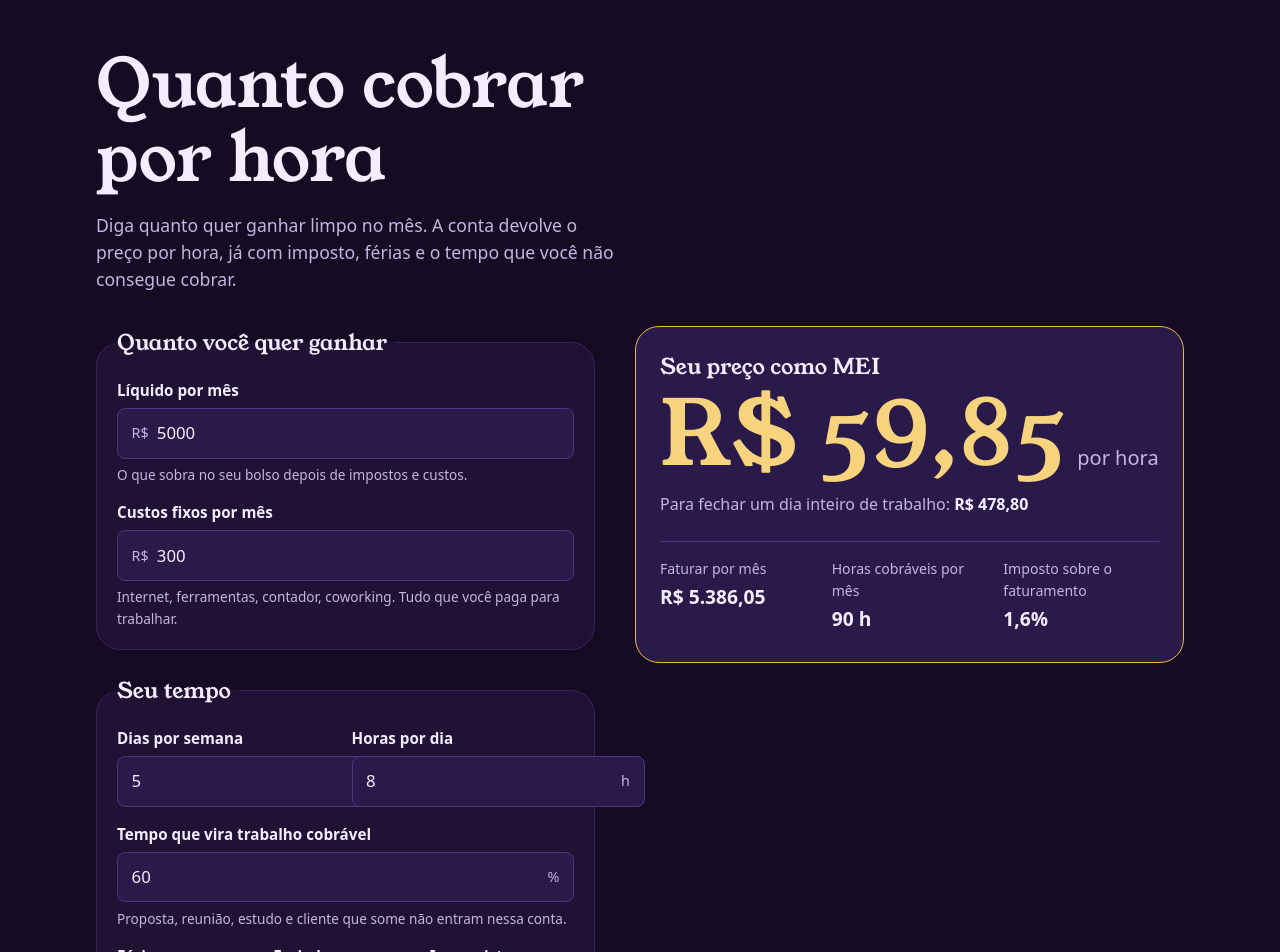
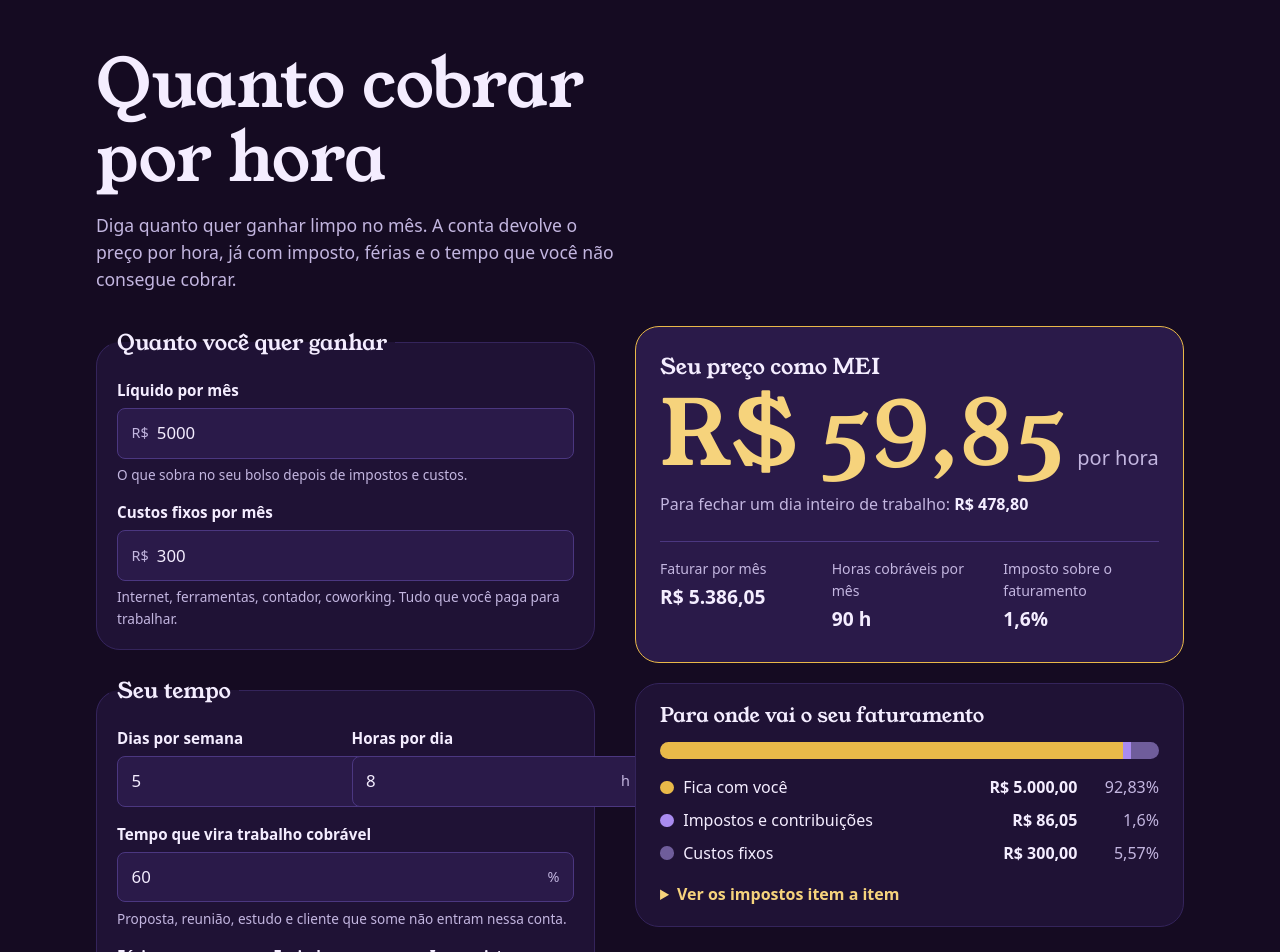
Before and after one commit to GabriellaCMaciel/nao-trabalho-de-graca, a React (Vite) app: page / in a window 1280 px wide. Shown: the top 952 px of the page. Built offline with nearby package versions, Linux system fonts and the light colour scheme.

Commit message:
feat(ui): show where the revenue goes with taxes item by item

```diff
--- a/src/App.jsx
+++ b/src/App.jsx
@@ -1,4 +1,5 @@
 import { useMemo, useState } from 'react'
+import Breakdown from './components/Breakdown.jsx'
 import InputForm from './components/InputForm.jsx'
 import PriceHero from './components/PriceHero.jsx'
 import { calculatePricing } from './domain/pricing.js'
@@ -42,7 +43,10 @@ export default function App() {
         <InputForm form={form} errors={visibleErrors} onChange={handleChange} onBlur={handleBlur} />
         <section className="results" aria-label="Resultado">
           {pricing ? (
-            <PriceHero result={pricing.selected} workload={pricing.workload} />
+            <>
+              <PriceHero result={pricing.selected} workload={pricing.workload} />
+              {pricing.selected.calc && <Breakdown result={pricing.selected} />}
+            </>
           ) : (
             <p className="results__empty">
               Preencha os campos com números válidos para ver o seu preço por hora.
--- /dev/null
+++ b/src/components/Breakdown.jsx
@@ -0,0 +1,62 @@
+import { formatBRL, formatPercent } from '../domain/money.js'
+
+/**
+ * Para onde vai cada real que você fatura: imposto, custos fixos e o que sobra para você.
+ * A barra é só visual (role="img" com texto equivalente); a legenda traz os valores exatos.
+ * @param {{ result: object }} props  result vem de priceForRegime
+ */
+export default function Breakdown({ result }) {
+  const { calc, grossMonthly } = result
+
+  const partes = [
+    { key: 'net', label: 'Fica com você', value: Math.max(0, calc.netMonthly) },
+    { key: 'tax', label: 'Impostos e contribuições', value: calc.taxTotal },
+    { key: 'cost', label: 'Custos fixos', value: calc.fixedCosts },
+  ].map((p) => ({ ...p, share: grossMonthly > 0 ? p.value / grossMonthly : 0 }))
+
+  const descricao =
+    'Do faturamento: ' + partes.map((p) => `${formatPercent(p.share)} ${p.label.toLowerCase()}`).join(', ') + '.'
+
+  return (
+    <section className="panel" aria-labelledby="breakdown-title">
+      <h2 id="breakdown-title" className="panel__title">
+        Para onde vai o seu faturamento
+      </h2>
+
+      <div className="bar" role="img" aria-label={descricao}>
+        {partes.map((p) => (
+          <span key={p.key} className={`bar__seg bar__seg--${p.key}`} style={{ width: `${p.share * 100}%` }} />
+        ))}
+      </div>
+
+      <ul className="legend">
+        {partes.map((p) => (
+          <li key={p.key}>
+            <span className={`legend__swatch bar__seg--${p.key}`} aria-hidden="true" />
+            <span className="legend__label">{p.label}</span>
+            <span className="legend__value">{formatBRL(p.value)}</span>
+            <span className="legend__share">{formatPercent(p.share)}</span>
+          </li>
+        ))}
+      </ul>
+
+      <details className="details">
+        <summary>Ver os impostos item a item</summary>
+        <ul className="taxlist">
+          {calc.taxes.map((t) => (
+            <li key={t.key}>
+              <span>{t.label}</span>
+              <span>{formatBRL(t.value)}</span>
+            </li>
+          ))}
+        </ul>
+        {calc.regime === 'simples' && (
+          <p className="details__note">
+            Pró-labore de {formatBRL(calc.proLabore)}: Fator R de {formatPercent(calc.fatorR)}, então o DAS usa o
+            Anexo {calc.anexo} ({formatPercent(calc.aliquotaDas)} do faturamento).
+          </p>
+        )}
+      </details>
+    </section>
+  )
+}
--- a/src/styles/results.css
+++ b/src/styles/results.css
@@ -58,3 +58,101 @@
   font-size: 1.2rem;
   font-weight: 700;
 }
+
+/* Painéis secundários (para onde vai o dinheiro, comparação, CLT, projeto). */
+.panel {
+  display: grid;
+  gap: 1rem;
+  padding: 1.25rem 1.5rem;
+  background: var(--surface);
+  border: 1px solid var(--line-soft);
+  border-radius: var(--radius-l);
+}
+
+.panel__title {
+  font-size: 1.25rem;
+}
+
+.results__empty {
+  padding: 1.5rem;
+  color: var(--muted);
+  border: 1px dashed var(--line);
+  border-radius: var(--radius-l);
+}
+
+/* Barra: cada trecho tem cor E aparece na legenda com valor, nunca só pela cor. */
+.bar {
+  display: flex;
+  height: 1.1rem;
+  overflow: hidden;
+  background: var(--surface-2);
+  border-radius: 999px;
+}
+
+.bar__seg--net {
+  background: var(--gold);
+}
+
+.bar__seg--tax {
+  background: var(--violet);
+}
+
+.bar__seg--cost {
+  background: #6f5d9b;
+}
+
+.legend {
+  display: grid;
+  gap: 0.5rem;
+  margin: 0;
+  padding: 0;
+  list-style: none;
+}
+
+.legend li {
+  display: grid;
+  grid-template-columns: auto 1fr auto 4.5rem;
+  align-items: center;
+  gap: 0.6rem;
+}
+
+.legend__swatch {
+  width: 0.85rem;
+  height: 0.85rem;
+  border-radius: 50%;
+}
+
+.legend__value {
+  font-weight: 700;
+}
+
+.legend__share {
+  color: var(--muted);
+  text-align: right;
+}
+
+.details summary {
+  cursor: pointer;
+  color: var(--gold-strong);
+  font-weight: 600;
+}
+
+.taxlist {
+  display: grid;
+  gap: 0.35rem;
+  margin: 0.75rem 0 0;
+  padding: 0;
+  list-style: none;
+}
+
+.taxlist li {
+  display: flex;
+  justify-content: space-between;
+  gap: 1rem;
+}
+
+.details__note {
+  margin-top: 0.75rem;
+  color: var(--muted);
+  font-size: 0.92rem;
+}
```
Also changed, not shown: 1 other file (tests, documents, lock files or other folders).
